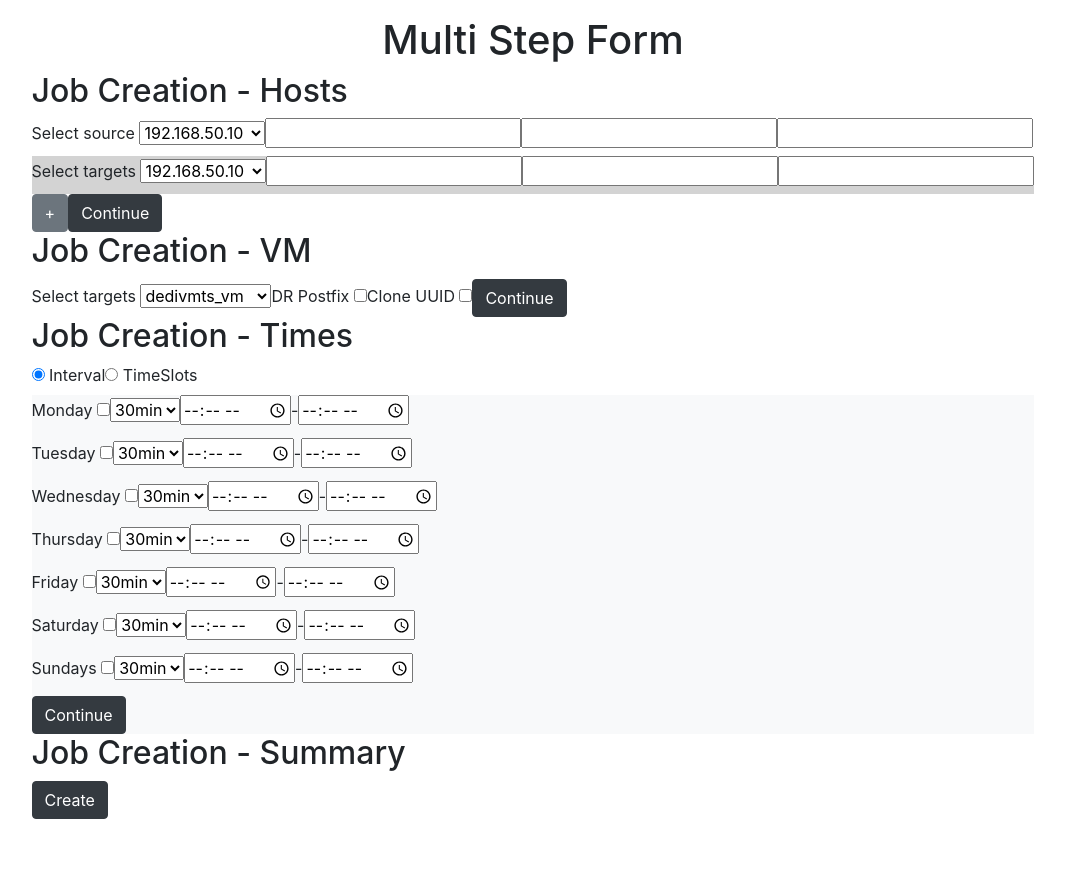
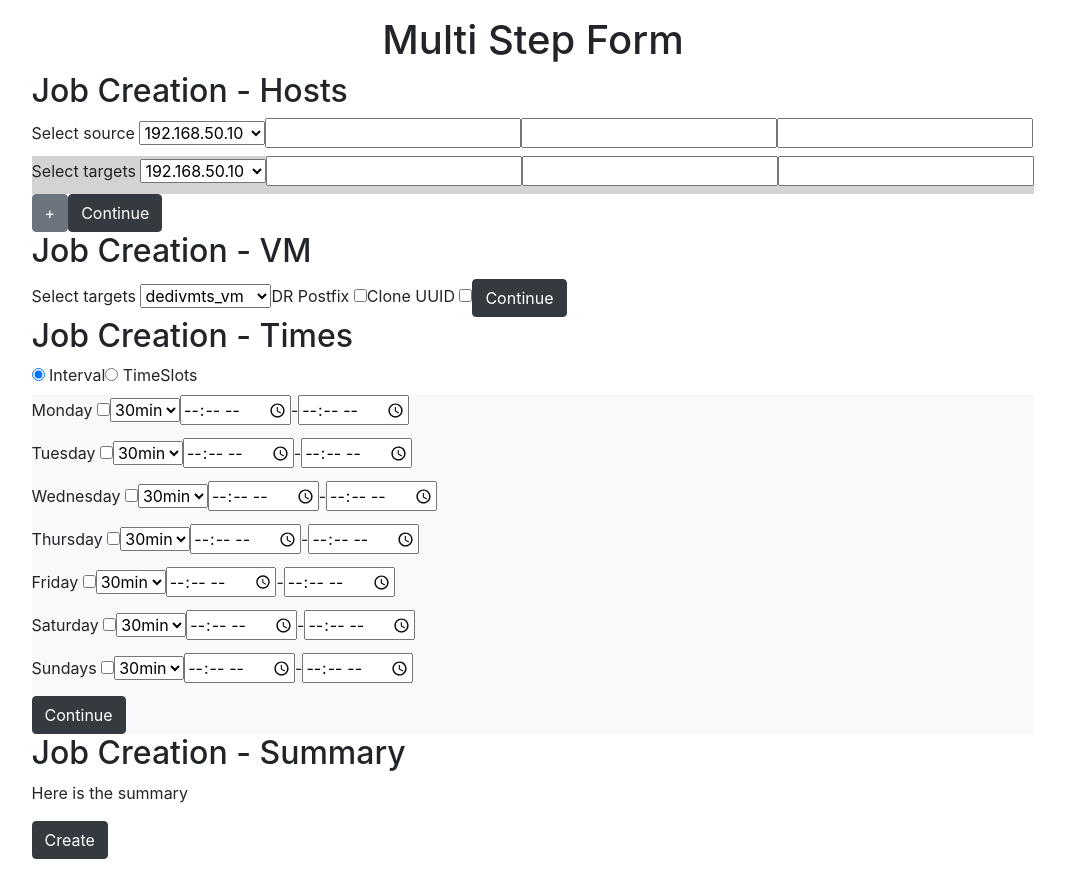
Before and after one commit to Gw3i/multi-step-form-vue, a Nuxt app: page / in a window 1280 px wide. Shown: the whole page, without its empty margins (107-1172 px from the left). Before the commit the page ends 835 px from the top, so only its background shows below. Built offline with nearby package versions, Linux system fonts and the light colour scheme.

Commit message:
Add text

```diff
--- a/components/Form.vue
+++ b/components/Form.vue
@@ -123,7 +123,7 @@
 
       <fieldset id="4">
         <h2>Job Creation - Summary</h2>
-        {{/* Chart or plain text */}}
+        <p>Here is the summary</p>
         <button class="continueForm btn btn-dark">Create</button>
       </fieldset>
     </form>
```
